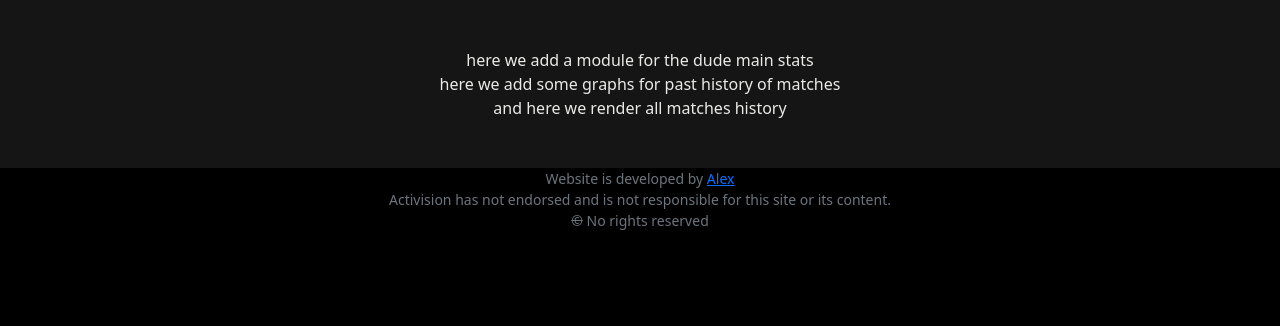
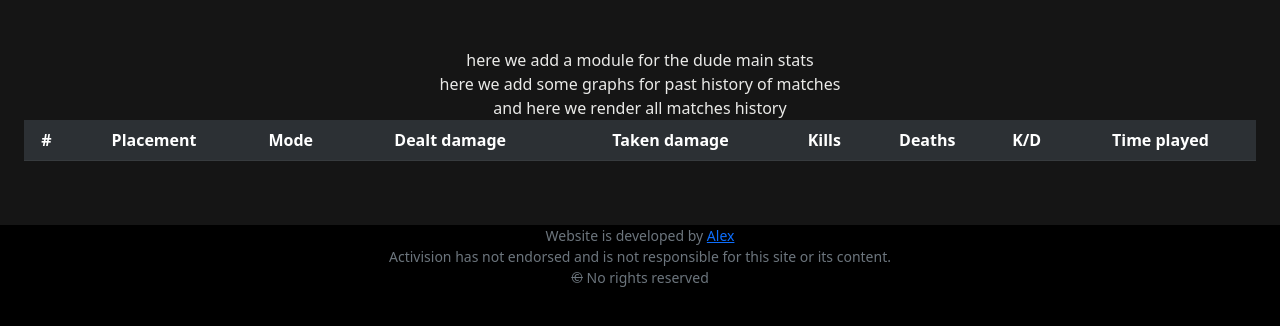
Before and after one commit to Alexey3250/warzone, a Flask app: page /history in a window 1280 px wide. Shown: the part 71-397 px from the top of the page. Run offline with Flask 2, Linux system fonts and the light colour scheme; lists and menus that the app fills with data are empty; some libraries are stand-ins or nearby versions.

Commit message:
Added matches table

```diff
--- a/app.py
+++ b/app.py
@@ -347,7 +347,17 @@ def matches():
     """ Matches stats """
     if request.method == "GET":
         print("/matches: GET")
-        return render_template("matches.html")
+
+        # Get user and platform from session
+        user = session["user_id"]
+        platform = "acti"
+        tag = "MAD%25239849741"
+
+        # Get data from matches table for this tag and platform, ordered by newest
+        matches = db_wz.execute("SELECT * FROM matches WHERE platform = :platform AND tag = :tag ORDER BY entry_id DESC", platform=platform, tag=tag)
+
+
+        return render_template("matches.html", matches=matches)
     else:
         print("/matches: POST")
         return render_template("matches.html")
--- a/templates/matches.html
+++ b/templates/matches.html
@@ -13,4 +13,33 @@ here we add some graphs for past history of matches
 and here we render all matches history
 
 
+
+<table class="table table-dark table-striped">
+    <tbody>
+        <tr>
+            <th scope="row">#</th>
+            <th scope="row">Placement</th>
+            <th scope="row">Mode</th>
+            <th scope="row">Dealt damage</th>
+            <th scope="row">Taken damage</th>
+            <th scope="row">Kills</th>
+            <th scope="row">Deaths</th>
+            <th scope="row">K/D</th>
+            <th scope="row">Time played</th>
+        </tr>
+        {% for match in matches %}
+        <tr>
+            <th scope="row">{{ match.id }}</th>
+            <td>{{ match.teamPlacement }}</td>
+            <td>{{ match.mode }}</td>
+            <td>{{ match.damageDone }}</td>
+            <td>{{ match.damageTaken }}</td>
+            <td>{{ match.kills }}</td>
+            <td>{{ match.deaths }}</td>
+            <td>{{'%0.1f'| format(match.kdRatio|float) }}</td>
+            <td>{{'%0f'| format(match.timePlayed / 60 | float) }}min</td>
+        </tr>
+        {% endfor %}
+    </tbody>
+</table>
 {% endblock %}
```
Also changed, not shown: warzone.db, 1 other file.
